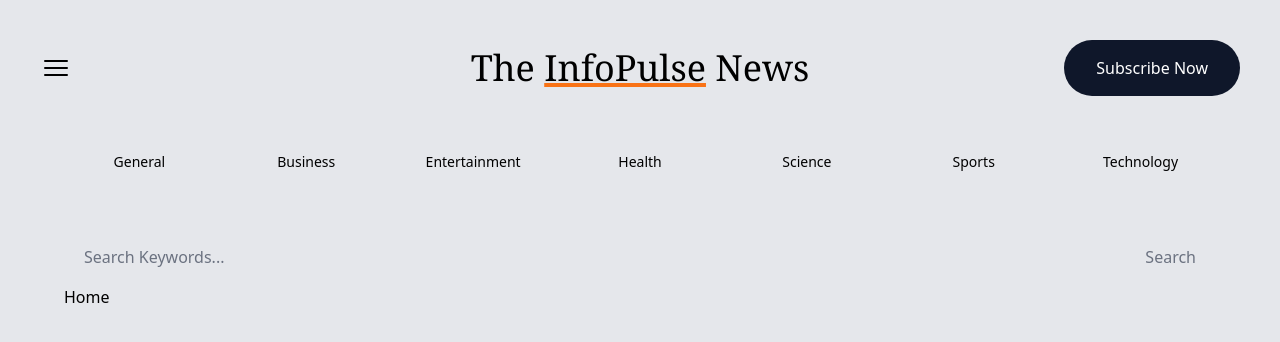
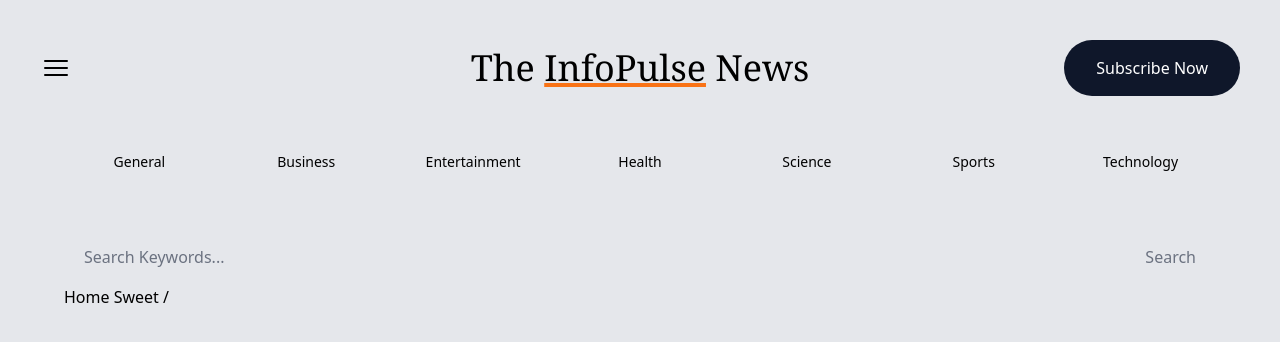
Before and after one commit to adnan25042001/info-pulse, a Next.js app: page / in a window 1280 px wide. Shown: the top 342 px of the page. Built offline with nearby package versions, Linux system fonts and the light colour scheme.

Commit message:
Initial commit

```diff
--- a/app/globals.css
+++ b/app/globals.css
@@ -4,6 +4,6 @@
 
 @layer components {
     .navLink {
-        @apply hover:underline decoration-orange-500 text-center decoration-2 active:underline underline-offset-8 rounded-full p-4 cursor-pointer hover:font-bold capitalize hover:scale-110 transition-all duration-200 dark:text-gray-100;
+        @apply hover:underline decoration-orange-500 text-center decoration-2 active:underline underline-offset-8 rounded-full p-4 cursor-pointer hover:font-bold capitalize hover:scale-110 transition-all duration-200;
     }
 }
--- a/app/layout.tsx
+++ b/app/layout.tsx
@@ -17,7 +17,7 @@
         <html lang="en">
             <body
                 suppressHydrationWarning={true}
-                className="bg-gray-200 dark:bg-zinc-900 transition-all duration-700"
+                className="bg-gray-200 transition-all duration-700"
             >
                 <Header />
                 <div className="max-w-6xl mx-auto">{children}</div>
--- a/app/page.tsx
+++ b/app/page.tsx
@@ -1,9 +1,11 @@
-const Home = () => {
-  return (
-    <div>
-      Home
-    </div>
-  )
-}
+import { categories } from "@/contants";
+import { fetchNews } from "@/lib/fetchNews";
 
-export default Home
+const Home = async () => {
+    // fetch the news data
+    // const news: NewsResponse = await fetchNews(categories.join(","));
+
+    return <div>Home Sweet /</div>;
+};
+
+export default Home;
--- a/components/Header.tsx
+++ b/components/Header.tsx
@@ -6,7 +6,7 @@
 
 const Header = () => {
     return (
-        <header className="dark:text-white">
+        <header className="">
             <div className="grid grid-cols-3 p-10 items-center">
                 <Bars3Icon className="h-8 w-8 cursor-pointer" />
 
--- /dev/null
+++ b/lib/fetchNews.ts
@@ -0,0 +1,7 @@
+export const fetchNews = async (
+    category?: Category | string,
+    keyword?: string,
+    isDynamic?: boolean
+) => {
+    // GraphQL query
+};
--- a/package.json
+++ b/package.json
@@ -10,6 +10,8 @@
     },
     "dependencies": {
         "@heroicons/react": "^2.0.18",
+        "graphql": "^16.8.1",
+        "graphql-request": "^6.1.0",
         "next": "13.5.4",
         "react": "^18",
         "react-dom": "^18"
```
Also changed, not shown: typings.d.ts (+25 -0 lines), components/NavLinks.tsx (line endings or trailing spaces), 1 other file (tests, documents, lock files or other folders).
